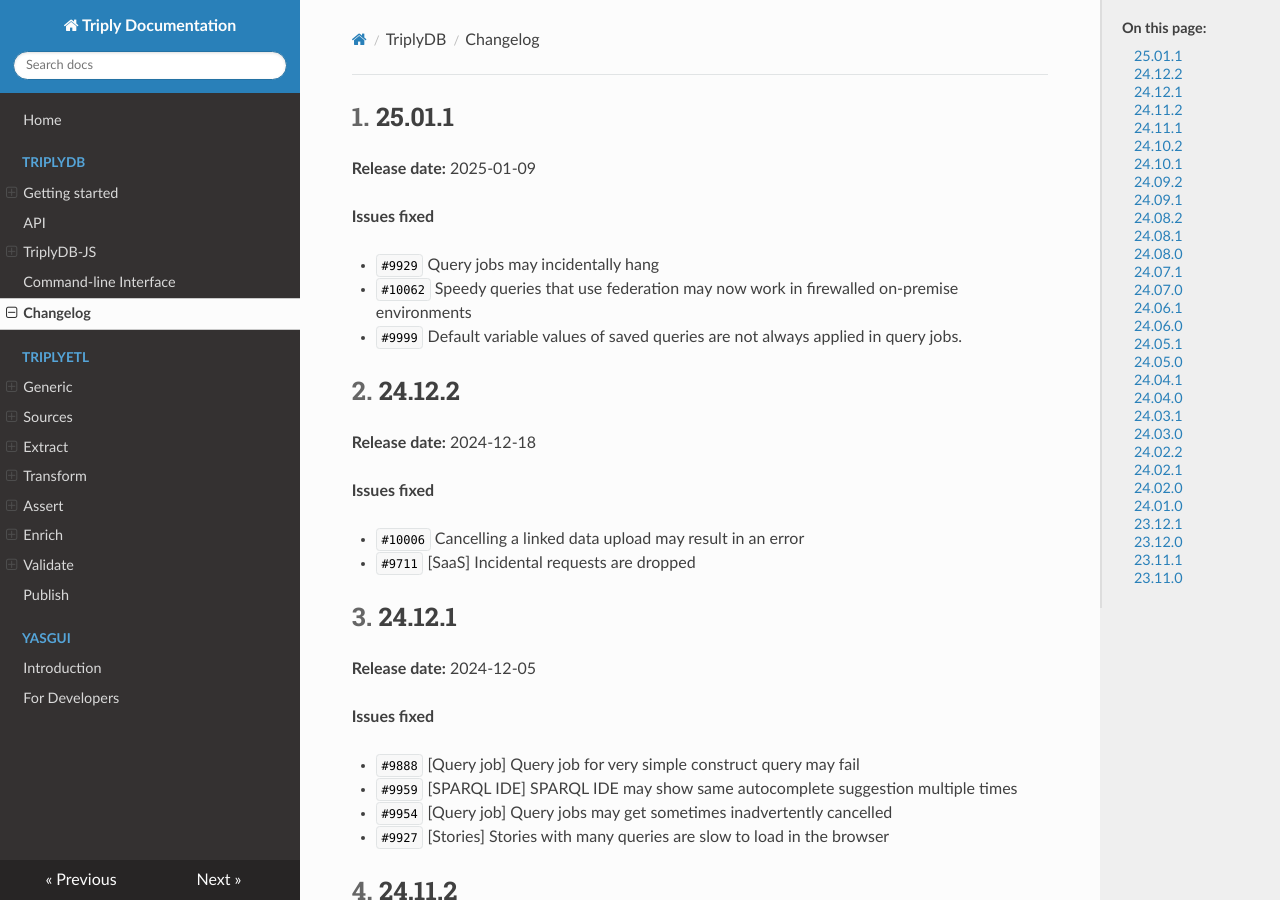
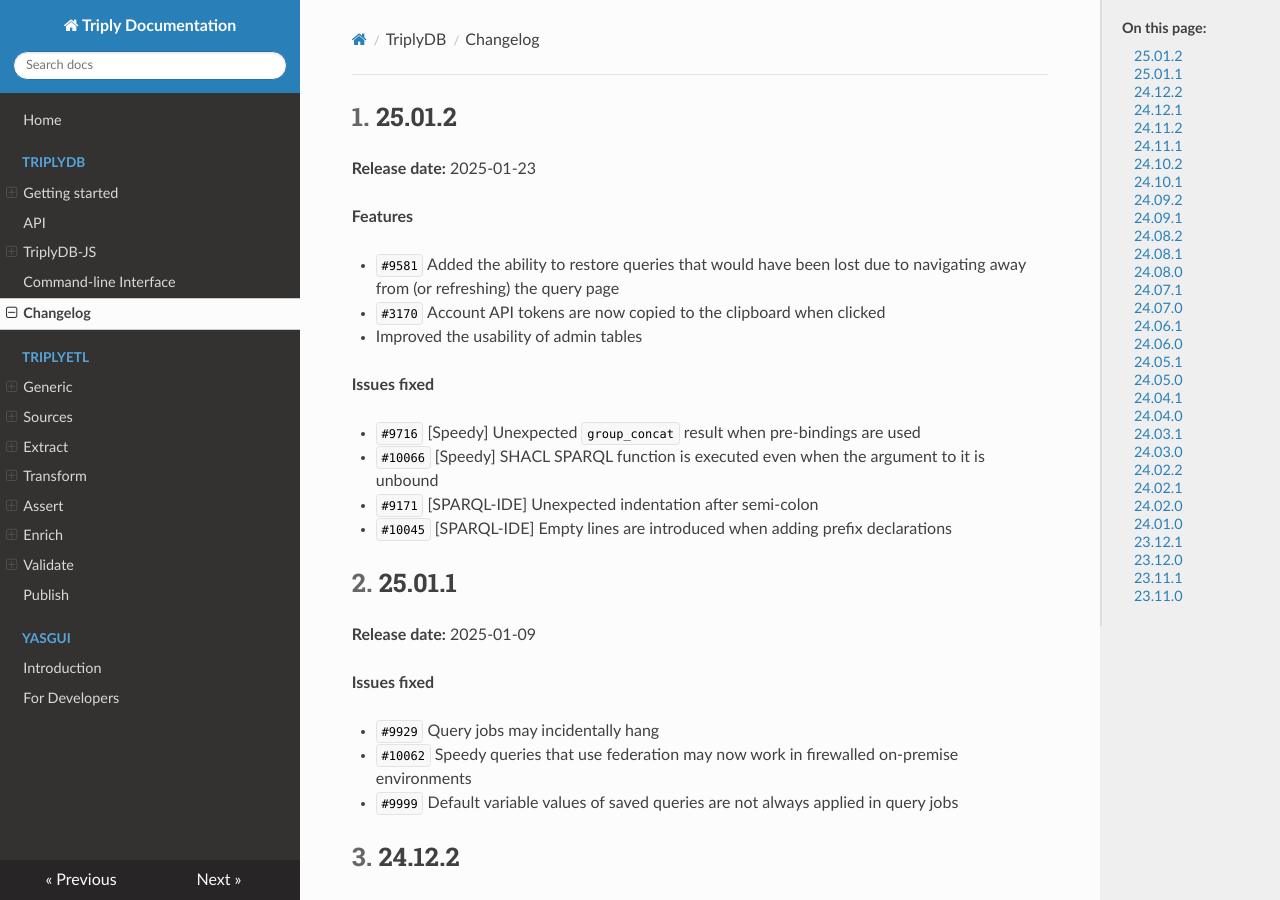
Before and after one commit to TriplyDB/Documentation, an MkDocs documentation site: the page built from docs/triplydb-changelog/index.md, in a window 1280 px wide and 900 px high. Built offline with MkDocs 1.6.1, drawn with Linux system fonts in a browser that asks for light colours.

Commit message:
Updated TriplyDB changelog for 25.01.2

```diff
--- a/docs/triplydb-changelog/index.md
+++ b/docs/triplydb-changelog/index.md
@@ -4,6 +4,23 @@
 ---
 
 [TOC]
+
+## 25.01.2 {#25.01.2}
+
+**Release date:** 2025-01-23
+
+**Features**
+
+- `#9581` Added the ability to restore queries that would have been lost due to navigating away from (or refreshing) the query page
+- `#3170` Account API tokens are now copied to the clipboard when clicked
+- Improved the usability of admin tables
+
+**Issues fixed**
+
+- `#9716` [Speedy] Unexpected `group_concat` result when pre-bindings are used
+- `#10066` [Speedy] SHACL SPARQL function is executed even when the argument to it is unbound
+- `#9171` [SPARQL-IDE] Unexpected indentation after semi-colon
+- `#10045` [SPARQL-IDE] Empty lines are introduced when adding prefix declarations
 
 ## 25.01.1 {#25.01.1}
 
@@ -12,10 +29,8 @@
 **Issues fixed**
 
 - `#9929` Query jobs may incidentally hang
-- `#10062` Speedy queries that use federation may now work in firewalled on-premise
-  environments
-- `#9999` Default variable values of saved queries are not always applied in query jobs.
-
+- `#10062` Speedy queries that use federation may now work in firewalled on-premise environments
+- `#9999` Default variable values of saved queries are not always applied in query jobs
 
 ## 24.12.2 {#24.12.2}
 
@@ -25,8 +40,6 @@
 
 - `#10006` Cancelling a linked data upload may result in an error
 - `#9711` [SaaS] Incidental requests are dropped
-
-
 
 ## 24.12.1 {#24.12.1}
 
@@ -38,8 +51,6 @@
 - `#9959` [SPARQL IDE] SPARQL IDE may show same autocomplete suggestion multiple times
 - `#9954` [Query job] Query jobs may get sometimes inadvertently cancelled
 - `#9927` [Stories] Stories with many queries are slow to load in the browser
-
-
 
 ## 24.11.2 {#24.11.2}
 
```
